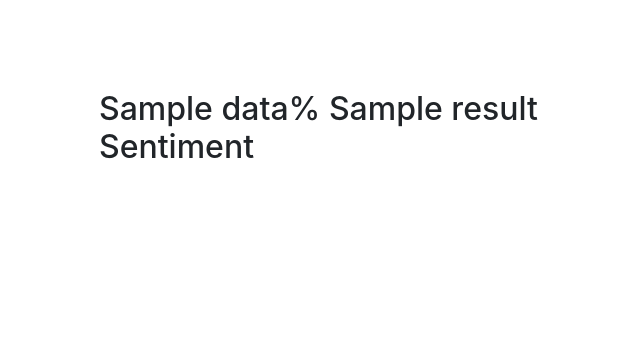
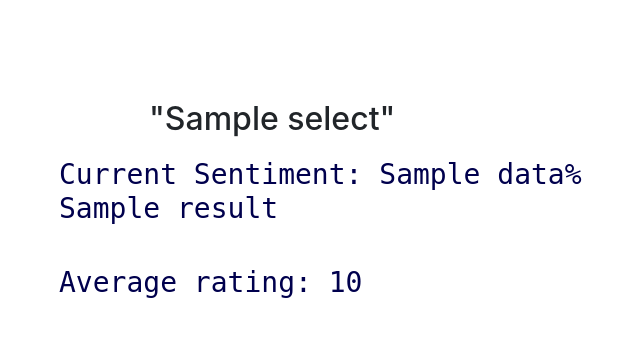
Before and after one commit to samruddhiDharankar/SentimentAnalysis, a Flask app: template templates/result1.html in a window 1280 px wide. Shown: the top 337 px of the page, without its empty margins (336-976 px from the left). Run offline with Flask 2, Linux system fonts and the light colour scheme; the template is opened without the code that fills it: most values are stand-ins (such as "Sample title", 1, 10 or a date in 2020); some libraries are stand-ins or nearby versions.

Commit message:
final changes

```diff
--- a/app.py
+++ b/app.py
@@ -3,10 +3,7 @@ from textblob import TextBlob
 
 app = Flask(__name__)
 
-@app.route('/result', methods=['GET'])
-def dropdown():
-    movies = ['ZNMD', 'ABC', 'XYZ', 'UVW']
-    return render_template('result.html', movies=movies)
+
 
 @app.route("/", methods=["POST","GET"])								#LOGIN FUNCTION
 def login():
@@ -16,12 +13,9 @@ def login():
 			attempted_username = request.form['username']
 			attempted_password = request.form['password']
 
-			# flash(attempted_username)
-			# flash(attempted_password)
-
 			if attempted_username == "admin" and attempted_password == "password":
 				return redirect(url_for('result'))
-				# return render_template("result.html", error = error)
+
 			else:
 				error = "invalid credentials. Try again"
 
@@ -36,28 +30,48 @@ def login():
 	return render_template("login.html")
 
 
+@app.route('/result', methods=['GET'])
+def dropdown():
+    movies = ["Avatar", "Theory of Everything", "Mission Impossible", "Extraction","Ready Player One"]
+    return render_template('result.html', movies=movies)
+
+
+
+
 @app.route("/result", methods = ["POST", "GET"])						#SENTIMENT ANALYSIS LOGIC
 def result():
+	global average
+
 	result = ""
-
 	if request.method == "POST":
-		result = request.form['rating']
+		result = request.form['rating']						#value of the rating entered by the user
+		select = request.form.get('movies')					#value of the selected movie
 
 		blob = TextBlob(result)
 		for sentence in blob.sentences:
 			result = sentence.sentiment.polarity
 			data = result * 100
 			data = round(data,2)
+
+			for i in d:
+				if i == select:
+					average = (average * count[select] + int(data))/(count[select] + 1)
+					print("data",data)
+					count[select] = count[select] + 1
+					d[i] = [average]
+
+
 			if result > 0:
-				return render_template("result1.html", data = data, result="Positive")
+				return render_template("result1.html", data = data, result="Positive",select = select, average=round(average,2))
 			elif result < 0:
 				data = (-1) * data
-				return render_template("result1.html", data = data, result="Negative")
+				return render_template("result1.html", data = data, result="Negative",select = select, average=round(average,2))
 			else:
-				return render_template("result1.html", data = data, result="Neutral")
+				return render_template("result1.html", data = data, result="Neutral",select = select, average=round(average,2))
 
 	else:
 		return render_template("result.html")
+
 
 
 @app.route("/result1", methods = ["POST", "GET"])
@@ -69,5 +83,13 @@ def result1():
 
 
 if __name__ == "__main__":
+	average = 0
+	keyList = ["Avatar", "Theory of Everything", "Mission Impossible", "Extraction","Ready Player One"]
+	d = {}
+	count = {}
+	for i in keyList:
+		d[i] = ""
+		count[i] = 0
+
 	app.debug = True
 	app.run()
--- a/static/styles/mainpage.css
+++ b/static/styles/mainpage.css
@@ -83,7 +83,7 @@ h1 {
     color : rgb(0, 0, 77);
   }
 
-#adminLogin h1 {
+/* #adminLogin h1 {
     padding-bottom: 20px;
     margin-top: 20px;
     margin-left: 30px;
@@ -92,26 +92,40 @@ h1 {
     font-family: "Graphik Meetup",monospace  ;
     font-weight: lighter;
     color : rgb(0, 0, 77);
-}
+} */
 
 #rating {
-    margin-top: 190px;
-    margin-right: -140px;
-    padding-left: 120px;
-    /* text-align: right; */
+    /* margin-right: 100px; */
+    margin-top: -60px;
+    margin-left: 520px;
+    /* margin-bottom: 120px;  */
 }
 
 #polarity {
+    margin-top: 100px;
+    margin-left: 300px;
+    /* font-weight: normal; */
+    /* font-size: xx-large; */
+}
+#polarity h2{
+    /* margin-top: 100px; */
+    margin-left: 100px;
+    /* font-weight: normal; */
+    /* font-size: xx-large; */
+}
 
-    margin-top: 90px;
-    margin-left: 350px;
+#polarity h1{
+    /* margin-top: 100px; */
+    margin-left: 10px ;
+    /* font-weight: normal; */
+    /* font-size: xx-large; */
 }
 
 #movie {
-    margin-top: 230px;
-    margin-right: -140px;
-    padding-left: 270px;
+    margin-top: 280px;
+    margin-left: 310px;
     border-radius: 15px;
-    background: rgb(136, 0, 204);
+    color : rgb(0, 0, 77);
+
 
 }
--- a/templates/result1.html
+++ b/templates/result1.html
@@ -10,7 +10,9 @@
 	<div class="container">
 		<div class="row">
 			<div class="col-md-6" id="polarity">
-				<h2>{{ data }}% {{result}} Sentiment</h2>
+				<h2>"{{ select }}"</h2>
+				<h1>Current Sentiment: {{ data }}% {{result}}</h1>
+				<h1>Average rating: {{ average }}</h1>
 			</div>
 		</div>
 	</div>
```
Also changed, not shown: templates/result.html (+4 -7 lines).
